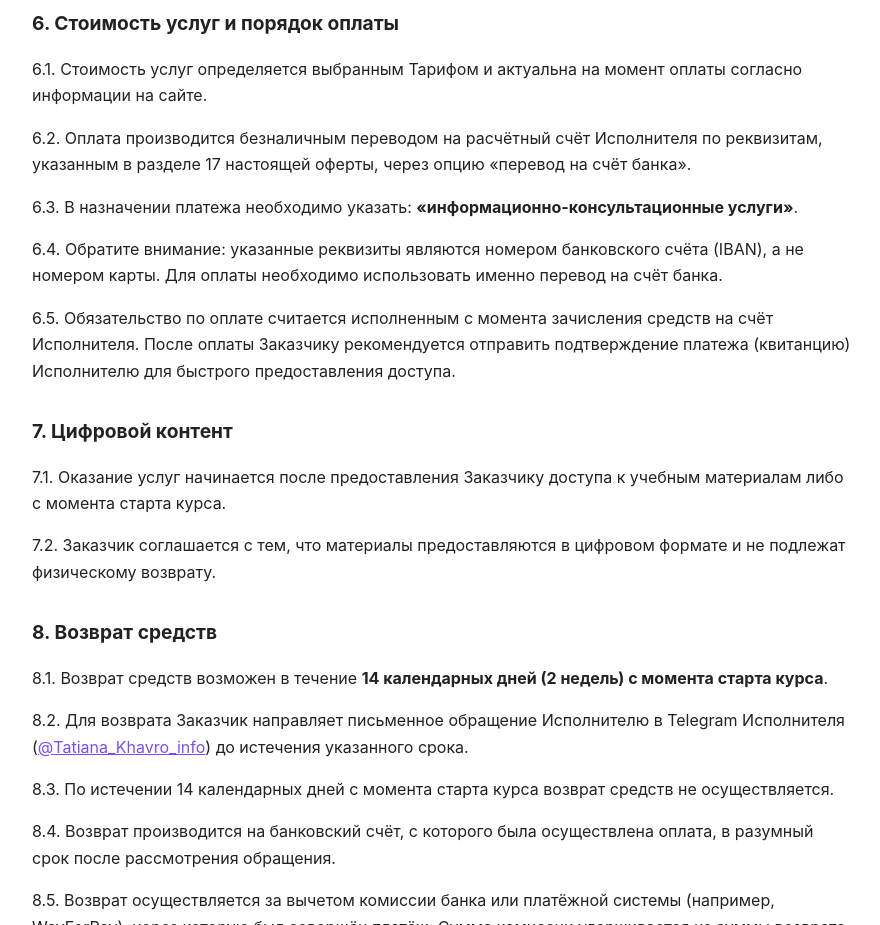
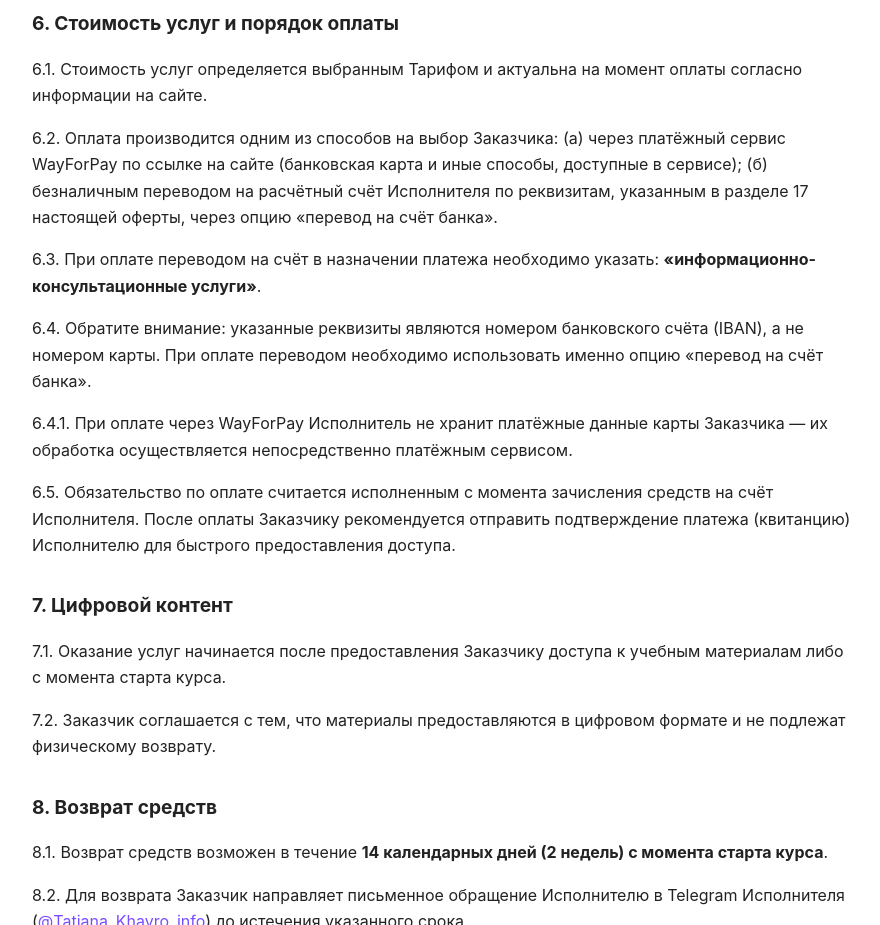
Before and after one commit to Anna3005-droid/havro_tatiana_programma, a plain HTML site: page offer.html in a window 1280 px wide. Shown: the part 1800-2725 px from the top of the page, without its empty margins (198-1078 px from the left). Drawn offline with Linux system fonts and the light colour scheme.

Commit message:
Offer: add WayForPay as payment method
Co-Authored-By: Claude Sonnet 5.5 <noreply@anthropic.com>
Claude-Session: https://claude.ai/code/session_01Ap7g15rFKB1x5r1babrByA

```diff
--- a/offer.html
+++ b/offer.html
@@ -58,9 +58,10 @@
 
 <h2>6. Стоимость услуг и порядок оплаты</h2>
 <p>6.1. Стоимость услуг определяется выбранным Тарифом и актуальна на момент оплаты согласно информации на сайте.</p>
-<p>6.2. Оплата производится безналичным переводом на расчётный счёт Исполнителя по реквизитам, указанным в разделе 17 настоящей оферты, через опцию «перевод на счёт банка».</p>
-<p>6.3. В назначении платежа необходимо указать: <strong>«информационно-консультационные услуги»</strong>.</p>
-<p>6.4. Обратите внимание: указанные реквизиты являются номером банковского счёта (IBAN), а не номером карты. Для оплаты необходимо использовать именно перевод на счёт банка.</p>
+<p>6.2. Оплата производится одним из способов на выбор Заказчика: (а) через платёжный сервис WayForPay по ссылке на сайте (банковская карта и иные способы, доступные в сервисе); (б) безналичным переводом на расчётный счёт Исполнителя по реквизитам, указанным в разделе 17 настоящей оферты, через опцию «перевод на счёт банка».</p>
+<p>6.3. При оплате переводом на счёт в назначении платежа необходимо указать: <strong>«информационно-консультационные услуги»</strong>.</p>
+<p>6.4. Обратите внимание: указанные реквизиты являются номером банковского счёта (IBAN), а не номером карты. При оплате переводом необходимо использовать именно опцию «перевод на счёт банка».</p>
+<p>6.4.1. При оплате через WayForPay Исполнитель не хранит платёжные данные карты Заказчика — их обработка осуществляется непосредственно платёжным сервисом.</p>
 <p>6.5. Обязательство по оплате считается исполненным с момента зачисления средств на счёт Исполнителя. После оплаты Заказчику рекомендуется отправить подтверждение платежа (квитанцию) Исполнителю для быстрого предоставления доступа.</p>
 
 <h2>7. Цифровой контент</h2>
```
